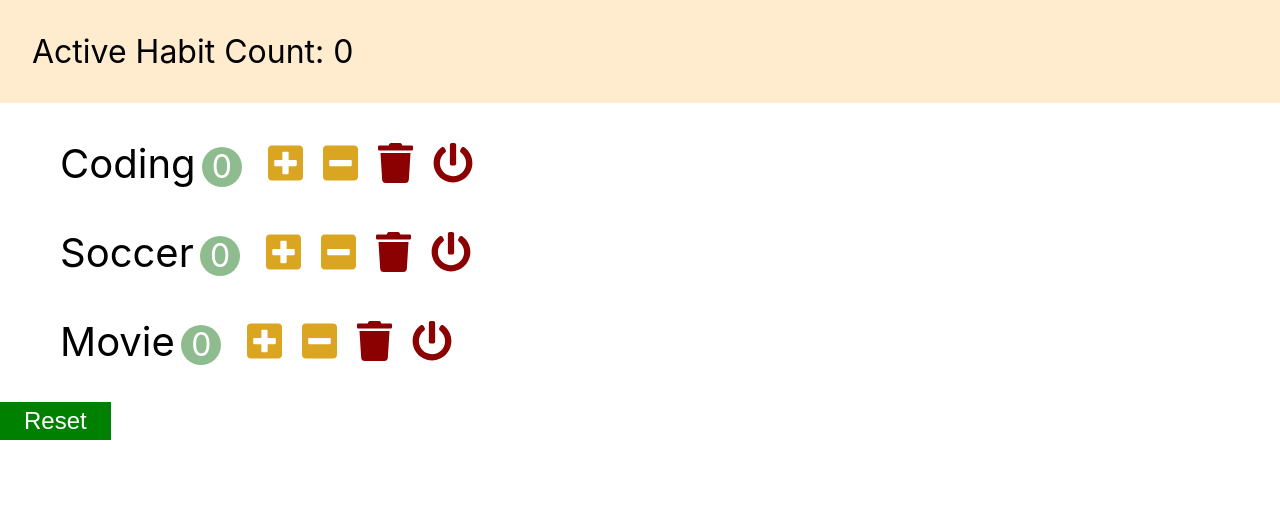
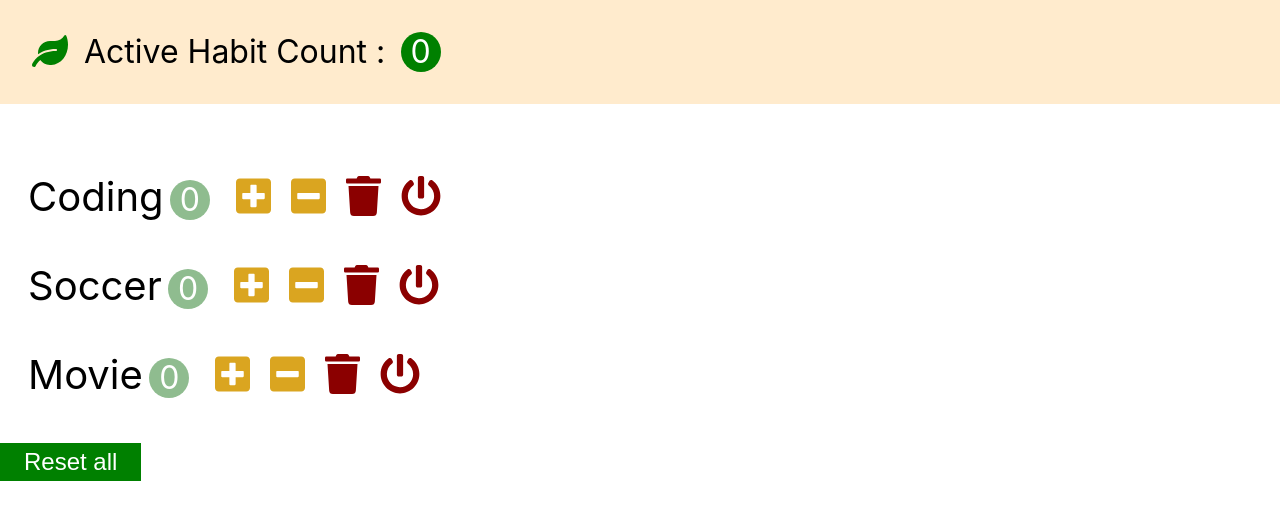
Before and after one commit to nowjsio/habit-tracker, a React (Create React App) app: page / in a window 1280 px wide. Shown: the top 520 px of the page. Built offline with nearby package versions, Linux system fonts and the light colour scheme.

Commit message:
Style: Apply Css to Navbar, Habits

```diff
--- a/src/app.jsx
+++ b/src/app.jsx
@@ -62,25 +62,29 @@ class App extends Component {
       item.count = 0;
       return item;
     });
-    console.log(habits);
+    // console.log(habits);
     this.setState({ habits });
   };
 
-  getActiveHabitsCount = () => {
-    const habits = [...this.state.habits];
-    let totalCount = 0;
-    habits.forEach(item => {
-      if (item.count > 0) {
-        totalCount += 1;
-      }
-    });
-    return totalCount;
-  };
+  // getActiveHabitsCount = () => {
+  //   const habits = [...this.state.habits];
+  //   let totalCount = 0;
+  //   habits.forEach(item => {
+  //     if (item.count > 0) {
+  //       totalCount += 1;
+  //     }
+  //   });
+  //   return totalCount;
+  // };
 
   render() {
     return (
       <>
-        <Navbar activeHabitsCount={this.getActiveHabitsCount()} />
+        <Navbar
+          activeHabitsCount={
+            this.state.habits.filter(item => item.count > 0).length
+          }
+        />
         <Habits
           habits={this.state.habits}
           onIncrement={this.handleIncrement}
--- a/src/components/habits.jsx
+++ b/src/components/habits.jsx
@@ -12,7 +12,7 @@ class Habits extends Component {
   render() {
     const { habits, onIncrement, onDecrement, onDelete, onReset } = this.props;
     return (
-      <ul>
+      <ul className="habits">
         {habits.map(habit => (
           <Habit
             key={habit.id}
--- a/src/components/navbar.jsx
+++ b/src/components/navbar.jsx
@@ -11,7 +11,9 @@ class Navbar extends Component {
   render() {
     return (
       <nav className="navbar">
-        Active Habit Count: {this.props.activeHabitsCount}
+        <i className="navbar-logo fas fa-leaf" />
+        <span>Active Habit Count : </span>
+        <span className="navbar-count">{this.props.activeHabitsCount}</span>
       </nav>
     );
     // return <div> {this.props.activeHabitsCount}</div>;
--- a/src/components/resetAll.jsx
+++ b/src/components/resetAll.jsx
@@ -15,7 +15,7 @@ class ResetAll extends Component {
         type="button"
         onClick={this.props.onResetAll}
       >
-        Reset
+        Reset all
       </button>
     );
   }
```
